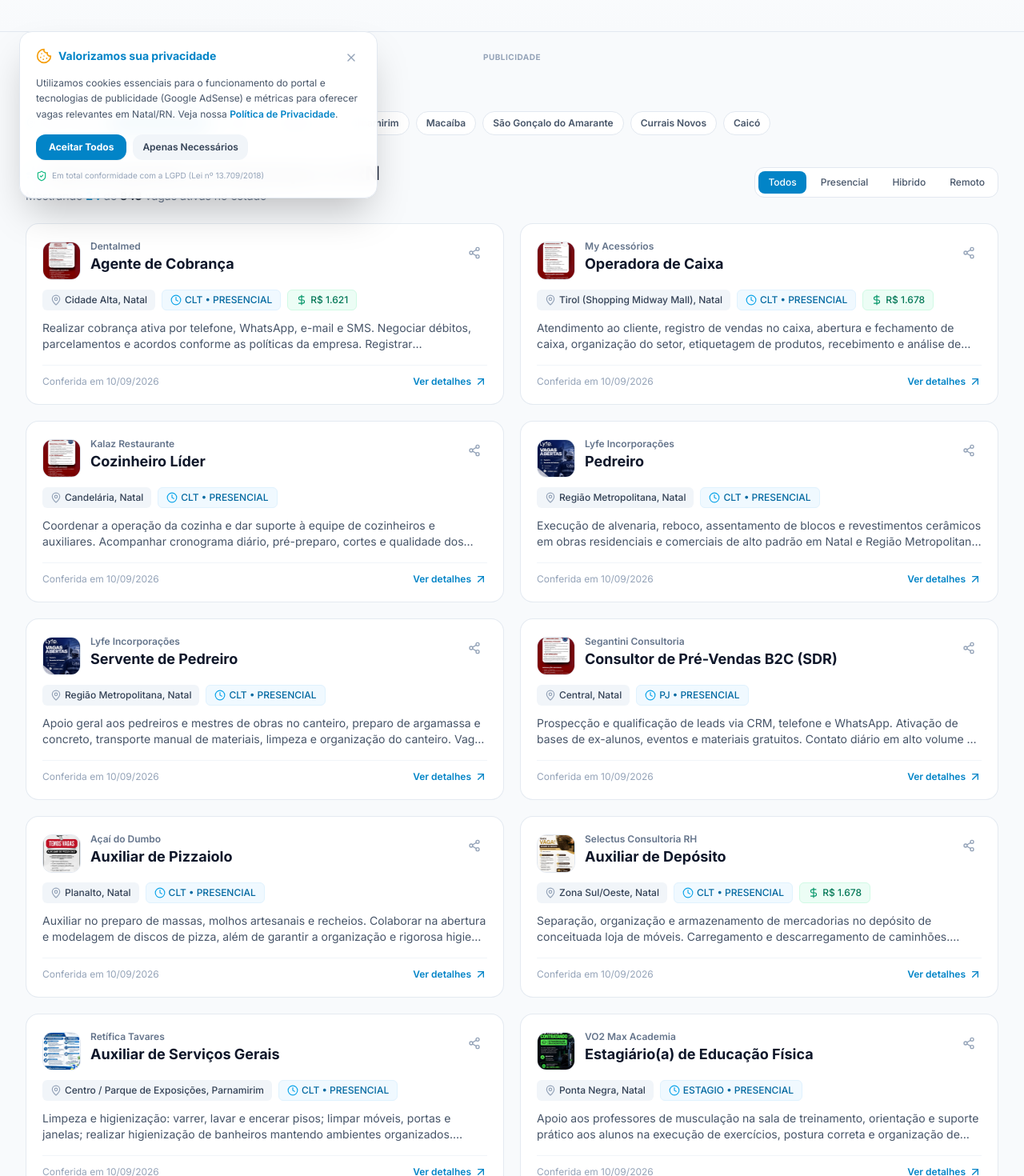
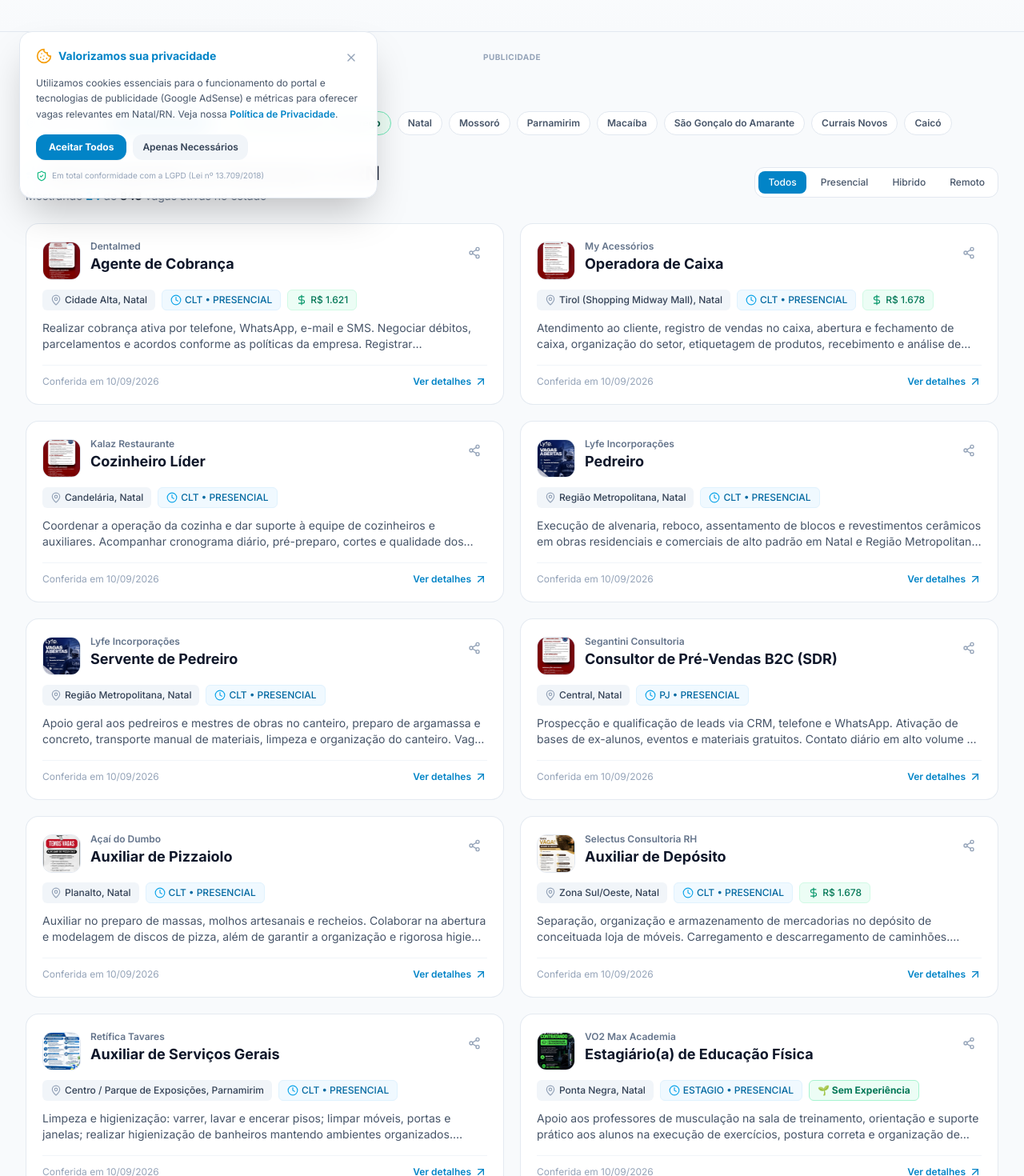
Before and after one commit to efojunior25/natalvagas, a React (Vite) app in the folder frontend/: page / in a window 1280 px wide. Shown: the part 540-2010 px from the top of the page at 80% size. Built offline with nearby package versions, Linux system fonts and the light colour scheme; no server answers.

Commit message:
feat: add no-experience filter, whatsapp resume sharing, and enhanced google jobs schema

```diff
--- a/frontend/src/App.tsx
+++ b/frontend/src/App.tsx
@@ -43,6 +43,7 @@
   const [searchQuery, setSearchQuery] = useState('');
   const [selectedCity, setSelectedCity] = useState('');
   const [selectedWorkModel, setSelectedWorkModel] = useState<string>('TODOS');
+  const [onlyNoExperience, setOnlyNoExperience] = useState<boolean>(false);
   const [visibleCount, setVisibleCount] = useState<number>(PAGE_SIZE);
 
   // Trata abertura direta por URL (/vaga/:slug)
@@ -62,12 +63,12 @@
       }
     } else {
       setActiveJob(null);
-      document.title = 'Natal Vagas — Vagas de Emprego em Natal e no RN | Mais de 120 Oportunidades';
+      document.title = 'Natal Vagas — Vagas de Emprego em Natal e no RN | Mais de 800 Oportunidades';
       const metaDesc = document.querySelector('meta[name="description"]');
       if (metaDesc) {
         metaDesc.setAttribute(
           'content',
-          'Encontre mais de 120 vagas de emprego reais e verificadas em Natal, Mossoró, Parnamirim e todo o RN. Conectamos candidatos a empresas de forma 100% gratuita.'
+          'Encontre mais de 800 vagas de emprego reais e verificadas em Natal, Mossoró, Parnamirim e todo o RN. Conectamos candidatos a empresas de forma 100% gratuita.'
         );
       }
     }
@@ -101,14 +102,21 @@
 
       const matchesCity = !selectedCity || job.city.toLowerCase() === selectedCity.toLowerCase();
       const matchesModel = selectedWorkModel === 'TODOS' || job.workModel === selectedWorkModel;
+      const matchesNoExperience = !onlyNoExperience || (
+        job.contractType === 'ESTAGIO' ||
+        job.contractType === 'JOVEM_APRENDIZ' ||
+        /sem experiência|primeiro emprego|não exige experiência|jovem aprendiz|estágio/i.test(
+          `${job.title} ${job.requirements || ''} ${job.description}`
+        )
+      );
 
-      return matchesQuery && matchesCity && matchesModel;
+      return matchesQuery && matchesCity && matchesModel && matchesNoExperience;
     }).sort((a, b) => {
       if (a.isFeatured && !b.isFeatured) return -1;
       if (!a.isFeatured && b.isFeatured) return 1;
       return 0;
     });
-  }, [jobs, searchQuery, selectedCity, selectedWorkModel]);
+  }, [jobs, searchQuery, selectedCity, selectedWorkModel, onlyNoExperience]);
 
   // Lista visível com paginação progressiva para alta performance e Core Web Vitals
   const visibleJobs = useMemo(() => {
@@ -186,6 +194,11 @@
           selectedCity={selectedCity}
           onSelectCity={(city) => {
             setSelectedCity(city);
+            setVisibleCount(PAGE_SIZE);
+          }}
+          onlyNoExperience={onlyNoExperience}
+          onToggleNoExperience={() => {
+            setOnlyNoExperience(prev => !prev);
             setVisibleCount(PAGE_SIZE);
           }}
         />
--- a/frontend/src/components/CityPills.tsx
+++ b/frontend/src/components/CityPills.tsx
@@ -5,9 +5,17 @@
   cities: string[];
   selectedCity: string;
   onSelectCity: (city: string) => void;
+  onlyNoExperience?: boolean;
+  onToggleNoExperience?: () => void;
 }
 
-export const CityPills: React.FC<CityPillsProps> = ({ cities, selectedCity, onSelectCity }) => {
+export const CityPills: React.FC<CityPillsProps> = ({
+  cities,
+  selectedCity,
+  onSelectCity,
+  onlyNoExperience,
+  onToggleNoExperience
+}) => {
   return (
     <nav aria-label="Filtro rápido por cidade" className="mb-6 overflow-x-auto no-scrollbar pb-2 -mx-4 px-4 sm:mx-0 sm:px-0">
       <div className="flex items-center gap-2 min-w-max">
@@ -27,6 +35,21 @@
         >
           Todas as Cidades
         </button>
+
+        {/* Filtro Especial: Sem Experiência / Primeiro Emprego */}
+        {onToggleNoExperience && (
+          <button
+            type="button"
+            onClick={onToggleNoExperience}
+            className={`px-3 py-1.5 rounded-full text-xs font-bold transition-all cursor-pointer flex items-center gap-1 ${
+              onlyNoExperience
+                ? 'bg-emerald-600 text-white shadow-xs ring-2 ring-emerald-400/30'
+                : 'bg-emerald-50 text-emerald-800 hover:bg-emerald-100 border border-emerald-300'
+            }`}
+          >
+            <span>🌱 Sem Experiência / 1º Emprego</span>
+          </button>
+        )}
 
         {cities.map((city) => {
           const isSelected = selectedCity.toLowerCase() === city.toLowerCase();
--- a/frontend/src/components/JobCard.tsx
+++ b/frontend/src/components/JobCard.tsx
@@ -97,6 +97,15 @@
               </span>
             </span>
           )}
+
+          {/* Selo Sem Experiência / 1º Emprego se aplicável */}
+          {(job.contractType === 'ESTAGIO' ||
+            job.contractType === 'JOVEM_APRENDIZ' ||
+            /sem experiência|primeiro emprego|não exige experiência|jovem aprendiz|estágio/i.test(`${job.title} ${job.requirements || ''} ${job.description}`)) && (
+            <span className="inline-flex items-center gap-1 px-2.5 py-1 rounded-md bg-emerald-50 text-emerald-700 font-bold border border-emerald-200">
+              <span>🌱 Sem Experiência</span>
+            </span>
+          )}
         </div>
 
         {/* Resumo da Descrição */}
--- a/frontend/src/components/JobModal.tsx
+++ b/frontend/src/components/JobModal.tsx
@@ -44,6 +44,14 @@
     "title": job.title,
     "description": job.description,
     "datePosted": job.publishedAt || job.createdAt,
+    "validThrough": job.expiresAt || new Date(Date.now() + 30 * 24 * 60 * 60 * 1000).toISOString(),
+    "employmentType": job.contractType === 'ESTAGIO'
+      ? 'INTERN'
+      : job.contractType === 'TEMPORARIO'
+      ? 'TEMPORARY'
+      : job.contractType === 'PJ'
+      ? 'CONTRACTOR'
+      : 'FULL_TIME',
     "hiringOrganization": {
       "@type": "Organization",
       "name": job.companyName,
@@ -58,7 +66,20 @@
         "addressRegion": "RN",
         "addressCountry": "BR"
       }
-    }
+    },
+    "directApply": true,
+    ...(job.salaryMin ? {
+      "baseSalary": {
+        "@type": "MonetaryAmount",
+        "currency": "BRL",
+        "value": {
+          "@type": "QuantitativeValue",
+          "value": job.salaryMin,
+          ...(job.salaryMax ? { "maxValue": job.salaryMax } : {}),
+          "unitText": "MONTH"
+        }
+      }
+    } : {})
   };
 
   const handleApplyClick = () => {
--- a/frontend/src/pages/ResumeBuilder.tsx
+++ b/frontend/src/pages/ResumeBuilder.tsx
@@ -157,12 +157,38 @@
     setActiveTemplate(template);
   };
 
+  const [copiedNotification, setCopiedNotification] = useState<string | null>(null);
+
   const handlePrint = () => {
     if (activeTemplate !== 'ats' && !effectiveIsPro) {
       setIsPaymentModalOpen(true);
       return;
     }
     window.print();
+  };
+
+  const handleWhatsAppShare = () => {
+    const text = `Olá! Tudo bem? Me chamo *${data.fullName || 'Candidato'}* e tenho interesse na oportunidade para *${data.targetRole || 'a vaga anunciada'}*.
+
+Estou anexando meu currículo atualizado em formato PDF (gerado profissionalmente no Natal Vagas).
+
+*Resumo das minhas qualificações:*
+${data.summary ? data.summary.slice(0, 180) + (data.summary.length > 180 ? '...' : '') : 'Disponível para início imediato e com total dedicação para agregar à equipe.'}
+
+*Contato direto:*
+📞 ${data.phone || 'Informado no currículo'}
+✉️ ${data.email || 'Informado no currículo'}
+
+Agradeço pela oportunidade e fico à disposição para entrevista!`;
+
+    if (navigator.clipboard) {
+      navigator.clipboard.writeText(text);
+    }
+    setCopiedNotification('Mensagem de apresentação copiada! Baixe o PDF e anexe na conversa do WhatsApp.');
+    setTimeout(() => setCopiedNotification(null), 7000);
+
+    const whatsappUrl = `https://api.whatsapp.com/send?text=${encodeURIComponent(text)}`;
+    window.open(whatsappUrl, '_blank');
   };
 
   // Funções de atualização
@@ -748,16 +774,36 @@
                 </span>
               </div>
 
-              {/* Botão Baixar PDF Próximo ao Documento */}
+              {/* Botões de Ação: WhatsApp e Download PDF */}
+              <div className="flex items-center gap-2">
+                <button
+                  type="button"
+                  onClick={handleWhatsAppShare}
+                  title="Copiar mensagem formal e abrir WhatsApp"
+                  className="inline-flex items-center gap-1.5 px-3 sm:px-4 py-2.5 bg-emerald-600 hover:bg-emerald-700 active:scale-98 text-white rounded-xl text-xs sm:text-sm font-bold shadow-md shadow-emerald-600/20 transition-all cursor-pointer"
+                >
+                  <MessageCircle className="w-4 h-4" />
+                  <span>Enviar no WhatsApp</span>
+                </button>
+
                 <button
                   type="button"
                   onClick={handlePrint}
-                className="inline-flex items-center gap-2 px-5 py-2.5 bg-brand-600 hover:bg-brand-700 active:scale-98 text-white rounded-xl text-xs sm:text-sm font-bold shadow-md shadow-brand-500/25 transition-all cursor-pointer"
+                  className="inline-flex items-center gap-1.5 sm:gap-2 px-4 sm:px-5 py-2.5 bg-brand-600 hover:bg-brand-700 active:scale-98 text-white rounded-xl text-xs sm:text-sm font-bold shadow-md shadow-brand-500/25 transition-all cursor-pointer"
                 >
                   <Download className="w-4 h-4" />
-                <span>Baixar Currículo em PDF</span>
+                  <span>Baixar PDF</span>
                 </button>
               </div>
+            </div>
+
+            {/* Alerta amigável ao copiar para o WhatsApp */}
+            {copiedNotification && (
+              <div className="mb-3 px-4 py-2.5 bg-emerald-50 border border-emerald-300 text-emerald-800 rounded-xl text-xs font-semibold flex items-center gap-2 shadow-xs animate-fadeIn">
+                <span>📋</span>
+                <span>{copiedNotification}</span>
+              </div>
+            )}
 
             {/* FOLHA DO CURRÍCULO (ESTILIZADA PARA TELA E IMPRESSÃO) */}
             <div
```
Lines whose indentation alone changed are shown as unchanged.
